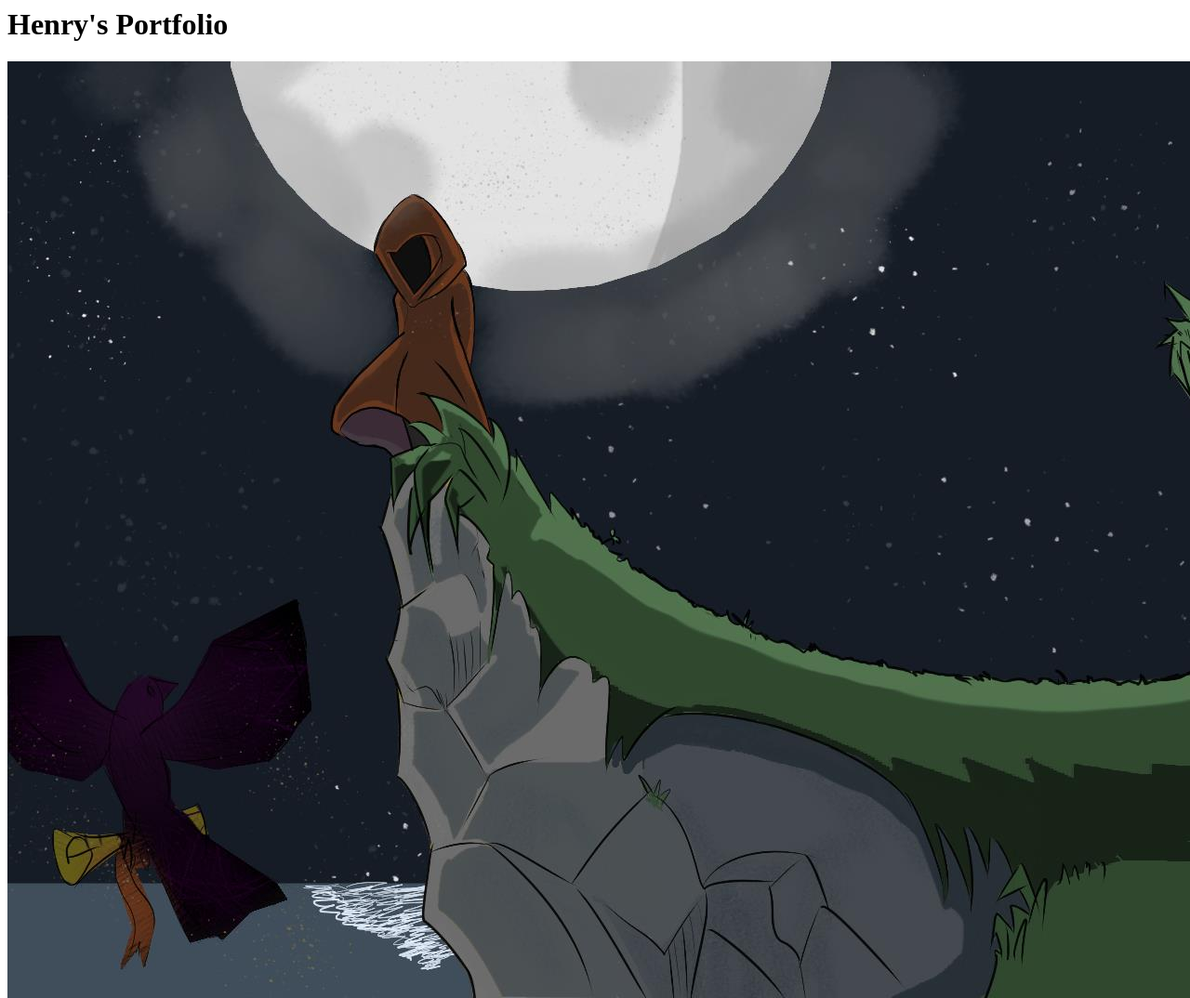
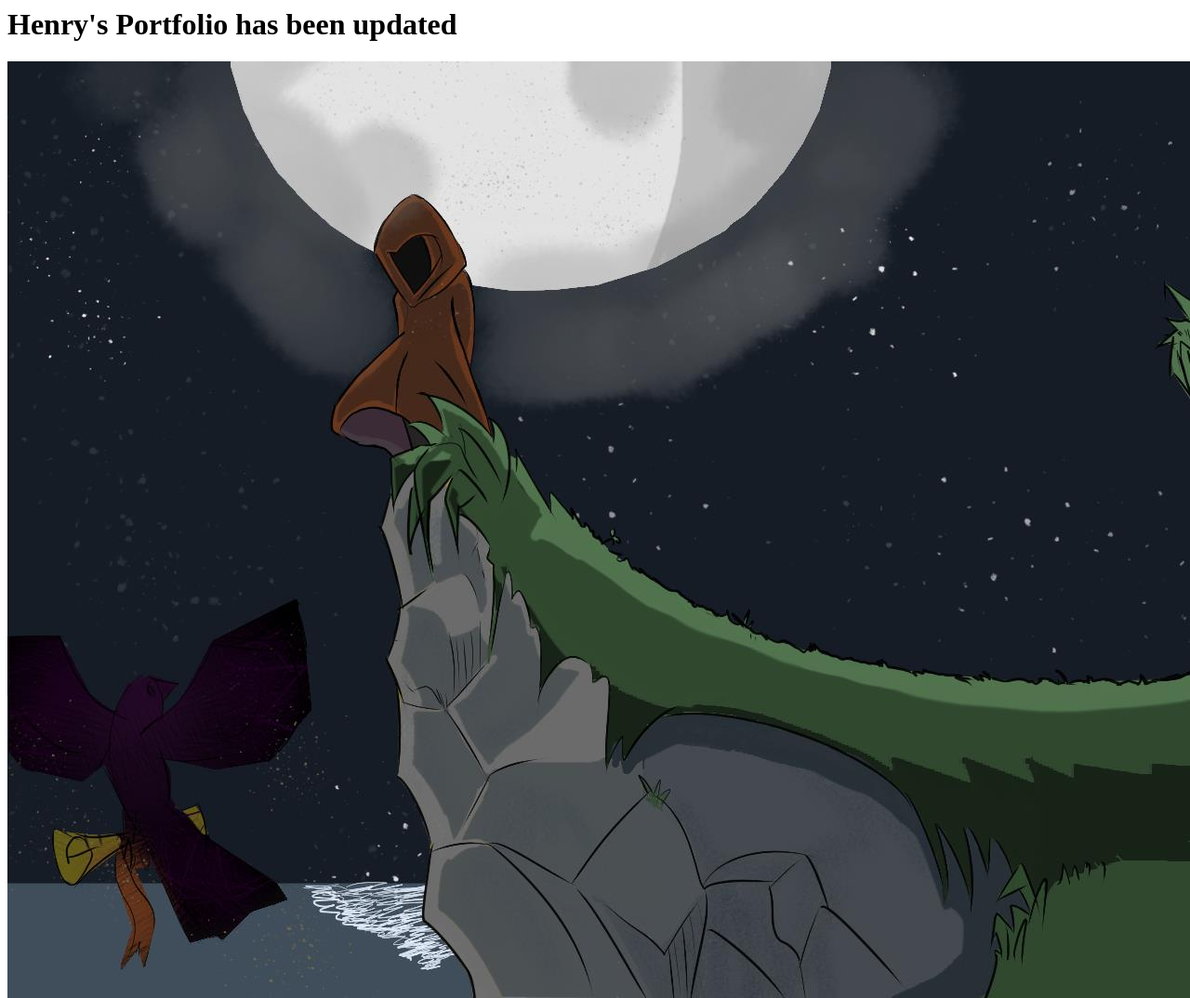
Before and after one commit to haangeles/haangeles.github.io, a plain HTML site: page index.html in a window 1280 px wide. Shown: the top 1074 px of the page at 93% size. Drawn offline with Linux system fonts and the light colour scheme.

Commit message:
Update port

```diff
--- a/index.html
+++ b/index.html
@@ -1,4 +1,4 @@
 <html>
-	<h1>Henry's Portfolio</h1>
+	<h1>Henry's Portfolio has been updated</h1>
 	<img src="./edge.jpg" />
 </html>
```
